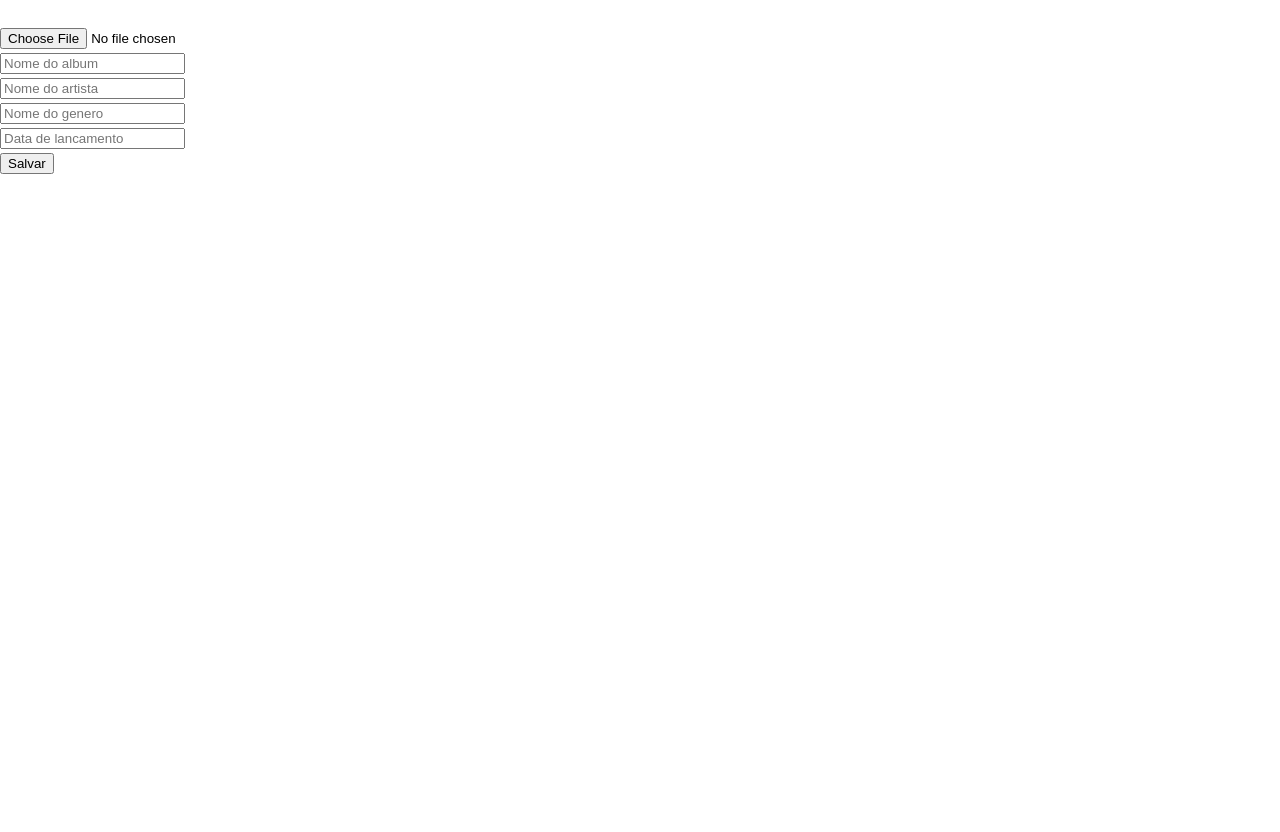
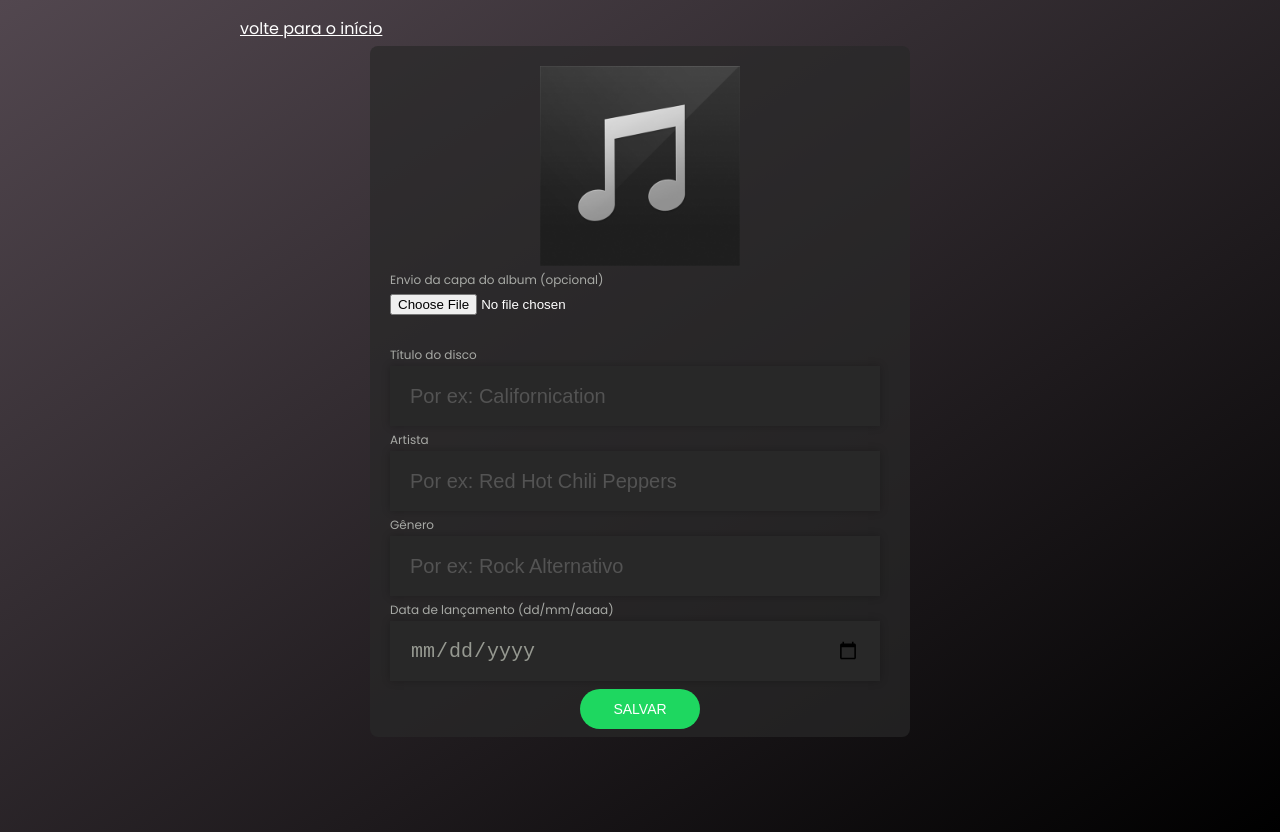
Before and after one commit to hebertmorais/album-collection, an Angular app in the folder frontend/: page /album-details in a window 1280 px wide. Before the commit the page ends 800 px from the top, so only its background shows below. Built offline with nearby package versions, Linux system fonts and the light colour scheme.

Commit message:
Adicionado estilo na tela de detalhe e ajustes

```diff
--- a/frontend/src/app/album-details/album-details.component.css
+++ b/frontend/src/app/album-details/album-details.component.css
@@ -0,0 +1,89 @@
+label{
+    color: #a8aaa6;
+    font-size: 12px;
+}
+
+.main {
+    min-height: 100vh;
+    padding: 16px;
+    background: black;
+    background-image: linear-gradient(to right bottom, rgb(82, 71, 79), rgb(0, 0, 0)), linear-gradient(transparent, rgb(0, 0, 0) 70%);
+}
+
+
+.frame-container {
+    max-width: 800px;
+    margin: 0 auto;
+}
+
+.album-frame img {
+    height: 200px;
+    width: 200px;
+    object-fit: cover;
+    margin: 0 auto;
+    display: block;
+    margin: 0 auto;
+
+}
+
+.album-frame {
+    margin: 5px;
+}
+
+.album-frame-background {
+    padding: 20px 20px 16px;
+    background: rgba(40, 40, 40, .7);
+    border-radius: 8px;
+    max-width: 500px;
+    margin: 0 auto;
+}
+
+
+
+.loading,
+.empty {
+    text-align: center;
+    color: white
+}
+
+.album-input {
+    height: 50px;
+    width: 90%;
+    background: #282828;
+    border: 0;
+    color: #969991;
+    font-size: 20px;
+    font-weight: 500;
+    padding: 5px 20px;
+    box-shadow: 0px 0px 8px #0000003b;
+}
+
+.album-input::placeholder {
+    color: #535353;
+}
+
+.image-picker{
+    color: white;
+    text-align: center
+}
+
+.save-button, .delete-button {
+    font-size: 14px;
+    width: 120px;
+    border-radius: 500px;
+    padding: 12px 20px;
+    float: inherit;
+    margin: 0 auto;
+    position: relative;
+    display: block;
+    background: #1ED760;
+    border: 0;
+    color: white;
+    font-weight: 100;
+    text-transform: uppercase;
+    top: 8px;
+}
+
+.delete-button{
+    background: red;
+}
--- a/frontend/src/app/album-details/album-details.component.html
+++ b/frontend/src/app/album-details/album-details.component.html
@@ -1,11 +1,39 @@
-<img *ngIf="albumImage" src="{{albumImage}}" /><br>
-<input type="file" id="image" accept="image/*" (change)="handleFileInput($event.target.files)"><br>
-<button *ngIf="albumImage" (click)="removeImage()">Remover Imagem</button>
+<div class="main">
+    <p class="loading" *ngIf="waiting">Carregando...</p>
+    <div class="frame-container">
+        <a href="/" style="text-decoration: underline; text-align: center; cursor: pointer; width: 100%" class="empty">
+            volte para o início
+        </a>
+        <div class="album-frame">
+            <div class="album-frame-background">
+                <img *ngIf="albumImage" src="{{albumImage}}" />
+                <img *ngIf="!albumImage" src="../../assets/img/album-placeholder.png" />
 
-<input [(ngModel)]="album.album_name" placeholder="Nome do album" /><br>
-<input [(ngModel)]="album.artist_name" placeholder="Nome do artista" /><br>
-<input [(ngModel)]="album.genre" placeholder="Nome do genero" /><br>
-<input [(ngModel)]="album.release_date" placeholder="Data de lancamento" /><br>
+                <label>Envio da capa do album (opcional)</label><br>
 
-<button (click)="save()">Salvar</button>
-<button *ngIf="!create" (click)="delete()">Apagar</button>
+                <input class="image-picker" type="file" id="image" accept="image/*"
+                    (change)="handleFileInput($event.target.files)"><br>
+                <button *ngIf="albumImage" (click)="removeImage()">Remover Imagem</button><br>
+                <label>Título do disco</label>
+                <input class="album-input" [(ngModel)]="album.album_name" placeholder="Por ex: Californication" /><br>
+                <label>Artista</label>
+
+                <input class="album-input" [(ngModel)]="album.artist_name"
+                    placeholder="Por ex: Red Hot Chili Peppers" /><br>
+                <label>Gênero</label>
+
+                <input class="album-input" [(ngModel)]="album.genre" placeholder="Por ex: Rock Alternativo" /><br>
+                <label>Data de lançamento (dd/mm/aaaa)</label>
+
+                <input type="date" class="album-input" [ngModel]="album.release_date | date:'yyyy-MM-dd'"
+                    (ngModelChange)="album.release_date = $event">
+                <br>
+
+                <button class="save-button" (click)="save()">Salvar</button>
+                <button class="delete-button" *ngIf="!create" (click)="delete()">Apagar</button>
+            </div>
+        </div>
+    </div>
+
+
+</div>
--- a/frontend/src/app/album-details/album-details.component.ts
+++ b/frontend/src/app/album-details/album-details.component.ts
@@ -23,31 +23,45 @@ export class AlbumDetailsComponent implements OnInit {
       this.create = true;
     }
     this.albumImage = this.album.artwork;
+
+    this.normalizeDate();
+    console.log('date', this.album.release_date);
   }
 
   save() {
+    console.log('save date', this.album.release_date);
+
+    //this.normalizeDate();
+    let error;
     if (!this.create) {
       console.log("edit");
 
       this.albumService.editAlbum(this.album, this.fileToUpload).subscribe((data: any) => {
-        alert("editado");
+        alert("Seu disco foi editado com sucesso");
       });
     } else {
       console.log("create");
+      if (!this.album.album_name.trim() || !this.album.artist_name.trim() || !this.album.genre.trim() || !this.album.release_date.trim()) {
+        error = true;
+        alert('Todos os campos são necessários');
 
-      this.albumService.addAlbum(this.album, this.fileToUpload).subscribe((data: any) => {
-        this.create = false;
-        console.log(data);
-        this.album.id = data.insertId;
-        alert("criado");
-      });
+      }
+      if (!error) {
+        this.albumService.addAlbum(this.album, this.fileToUpload).subscribe((data: any) => {
+          this.create = false;
+          console.log(data);
+          this.album.id = data.insertId;
+          alert("Seu disco foi criado com sucesso.");
+        });
+      }
     }
   }
 
   delete() {
     console.log("delete");
     this.albumService.deleteAlbum(this.album.id).subscribe((data: any) => {
-      alert("deletado");
+      alert("Seu disco foi deletado com sucesso");
+      window.location.href = '/';
     });
   }
 
@@ -71,4 +85,10 @@ export class AlbumDetailsComponent implements OnInit {
     };
   }
 
+  normalizeDate() {
+    if (this.album.release_date)
+      this.album.release_date = new Date(this.album.release_date).toISOString().split('T')[0];
+  }
+
+
 }
```
